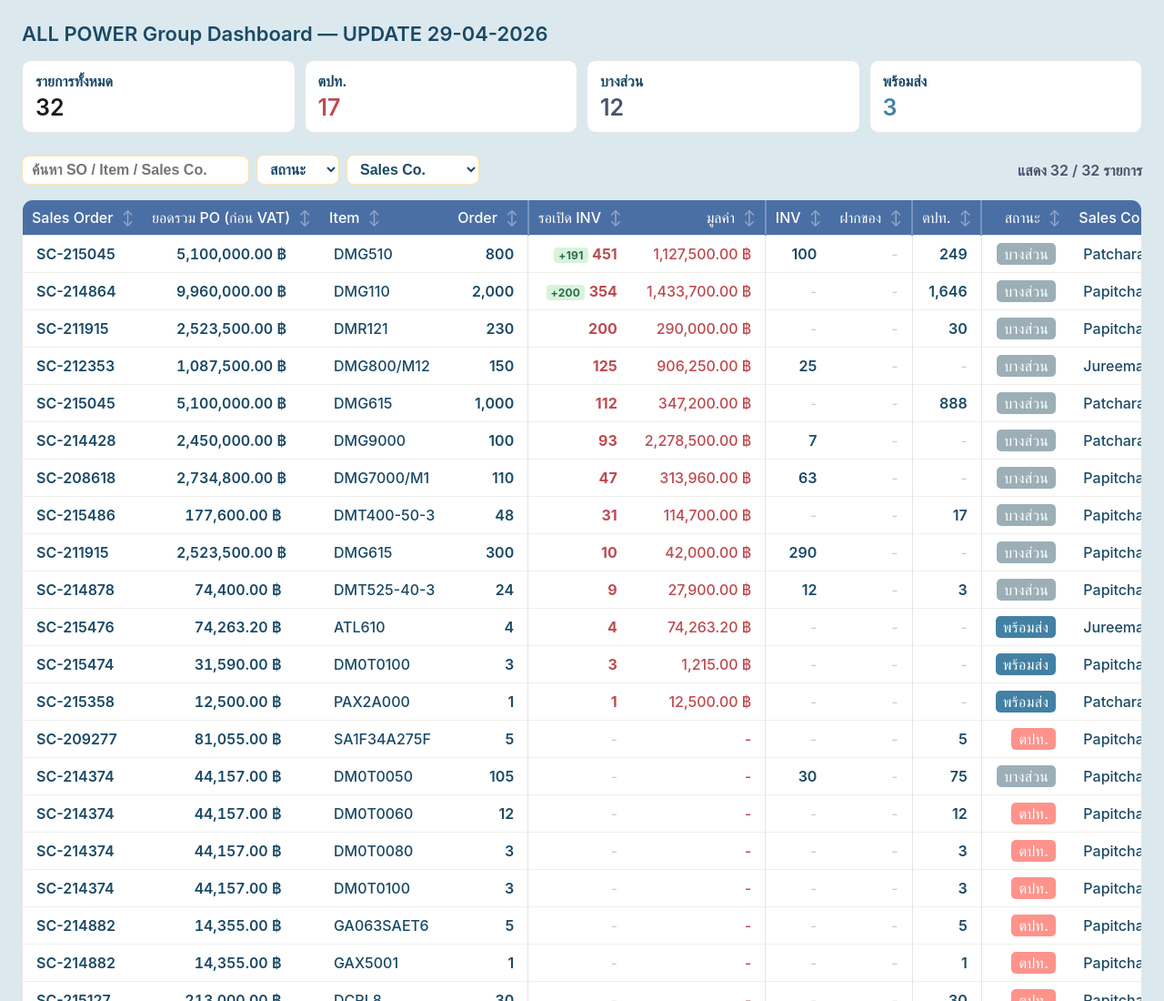
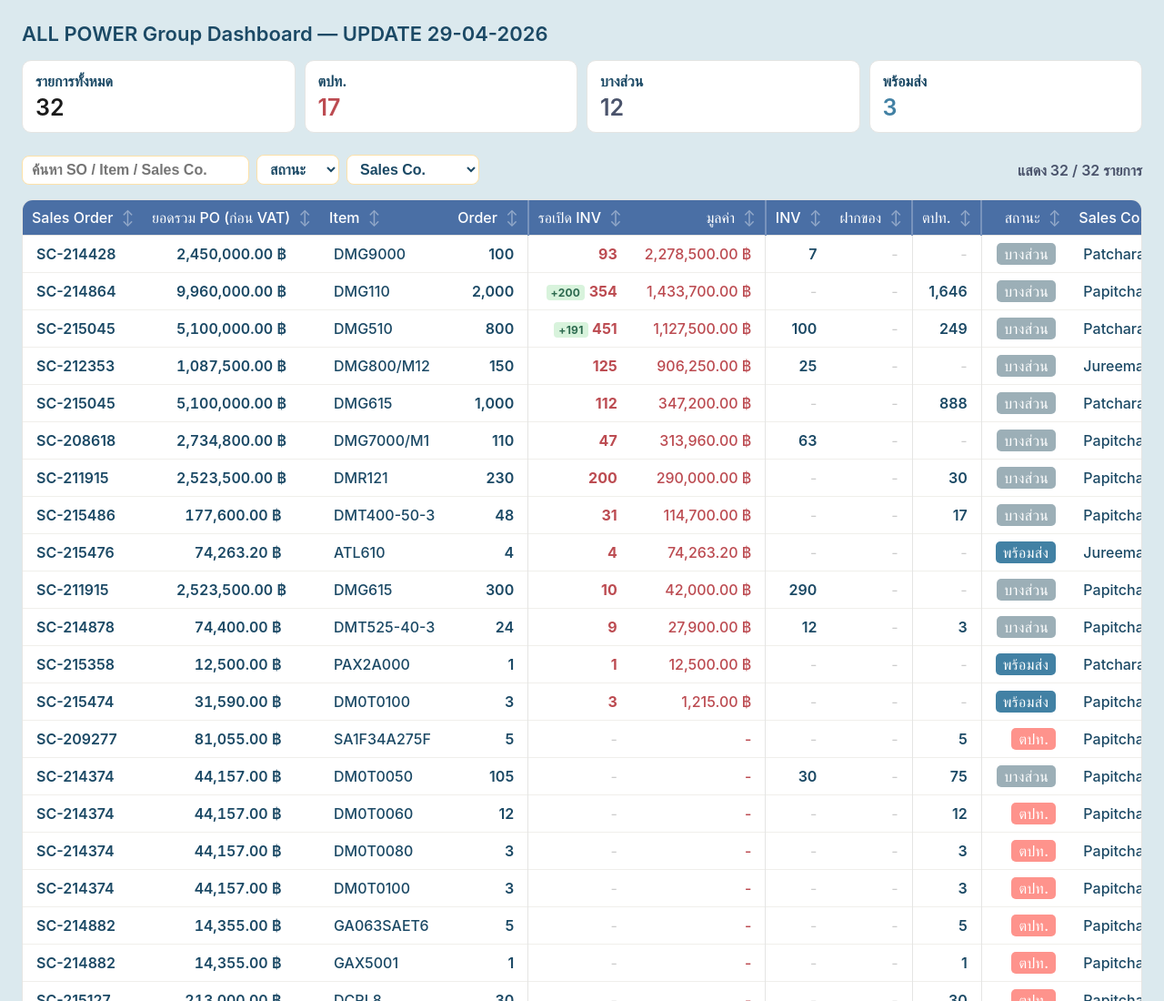
Before and after one commit to papitchayap-max/Dashboard-ALL-POWER-Group, a plain HTML site: page index.html in a window 1280 px wide. Shown: the top 1100 px of the page at 91% size. Drawn offline with Linux system fonts and the light colour scheme.

Commit message:
index.html

```diff
--- a/index.html
+++ b/index.html
@@ -193,7 +193,7 @@ function getStatus(r) {
 
 /* ================= SORT ================= */
 let /* ตัวแปรที่เปลี่ยนค่าได้ */
-sortCol = 'deposit', /* default column */
+sortCol = 'depositVal', /* default column */
 sortDir = -1;        /* -1 = มาก → น้อย  */
 
 /* ================= FORMAT ================= */
```
